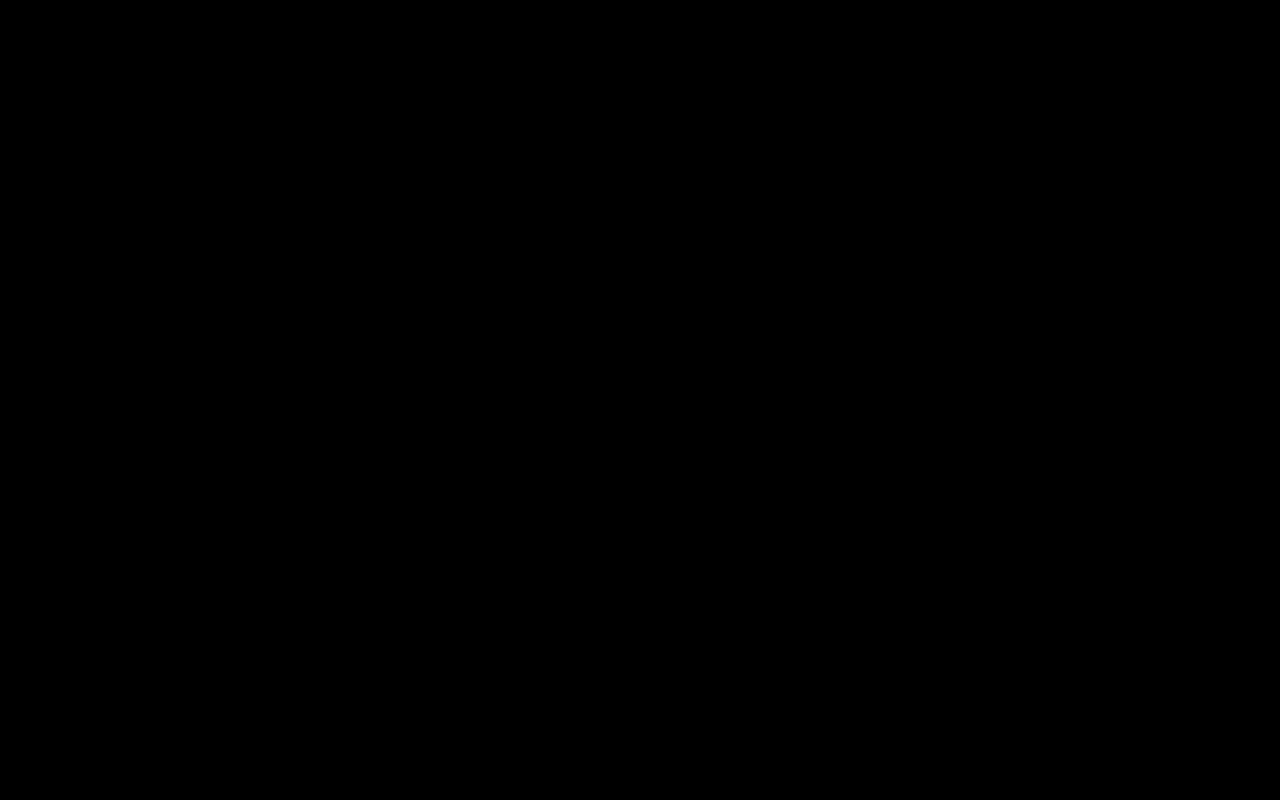
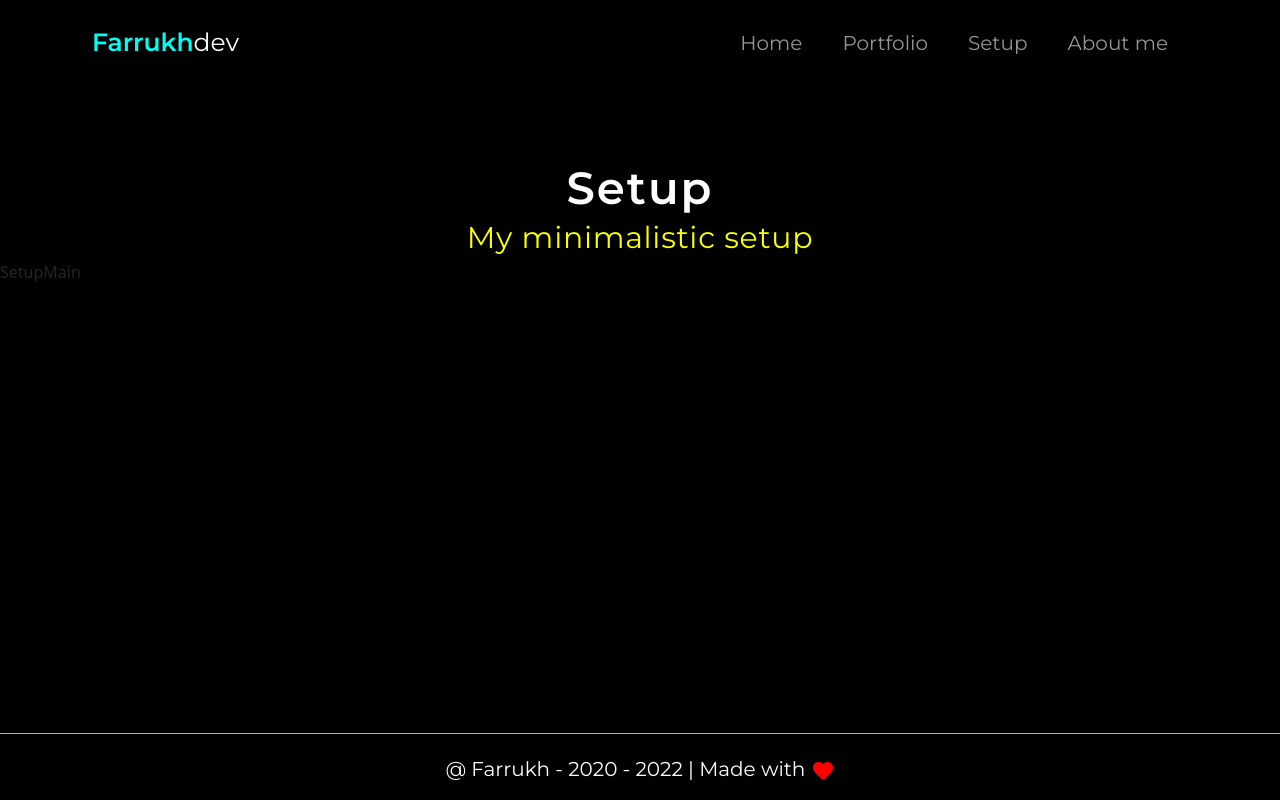
Before and after one commit to Musratovf/farrukh-dev, a React (Create React App) app: page /setup in a window 1280 px wide. Before the commit this address had no page. Built offline with nearby package versions, Linux system fonts and the light colour scheme.

Commit message:
added setup page

```diff
--- a/src/App.jsx
+++ b/src/App.jsx
@@ -3,13 +3,15 @@ import './Components/styles/main.scss';
 import './Components/styles/animation.scss';
 import Home from './Components/home/Home';
 import Portfolio from './Components/portfolio/Portfolio';
+import SetupMain from './Components/setup/Setup';
 
 function Routing() {
 	return (
 		<>
 			<Routes>
-				<Route path='/' element={<Home />} />
+				<Route path='/home' element={<Home />} />
 				<Route path='/portfolio' element={<Portfolio />} />
+				<Route path='/setup' element={<SetupMain />} />
 			</Routes>
 		</>
 	);
--- a/src/Components/home/NavSection.jsx
+++ b/src/Components/home/NavSection.jsx
@@ -33,13 +33,13 @@ const NavSection = () => {
 				<Collapse isOpen={isOpen} navbar>
 					<Nav navbar>
 						<NavItem>
-							<Link to=''>Home</Link>
+							<Link to='/home'>Home</Link>
 						</NavItem>
 						<NavItem>
-							<Link to=''>Portfolio</Link>
+							<Link to='/portfolio'>Portfolio</Link>
 						</NavItem>
 						<NavItem>
-							<Link to=''>Setup</Link>
+							<Link to='/setup'>Setup</Link>
 						</NavItem>
 						<NavItem>
 							<Link to=''>About me</Link>
--- a/src/Components/setup/PageInfo.jsx
+++ b/src/Components/setup/PageInfo.jsx
@@ -1,7 +1,14 @@
 import React from 'react';
 
 const PageInfo = () => {
-	return <div>PageInfo</div>;
+	return (
+		<>
+			<div className='titles'>
+				<h3 className='title1'>Setup</h3>
+				<p className='title2'>My minimalistic setup</p>
+			</div>
+		</>
+	);
 };
 
 export default PageInfo;
--- a/src/Components/setup/Setup.jsx
+++ b/src/Components/setup/Setup.jsx
@@ -1,7 +1,17 @@
 import React from 'react';
-
+import Navsection from '../home/NavSection';
+import PageInfo from './PageInfo';
+import SetupMain from './SetupMain';
+import Footer from '../footer/Footer';
 const Setup = () => {
-	return <div>Setup</div>;
+	return (
+		<div>
+			<Navsection />
+			<PageInfo />
+			<SetupMain />
+			<Footer />
+		</div>
+	);
 };
 
 export default Setup;
--- a/src/Components/styles/main.scss
+++ b/src/Components/styles/main.scss
@@ -221,7 +221,7 @@ nav.fixed {
 	padding: 20px 0 0;
 	border-top: 1px solid #aaaaaa;
 	text-align: center;
-	backdrop-filter: blur(20px);
+	backdrop-filter: blur(10px);
 	p {
 		font-size: 20px;
 		color: #ffffff;
```
